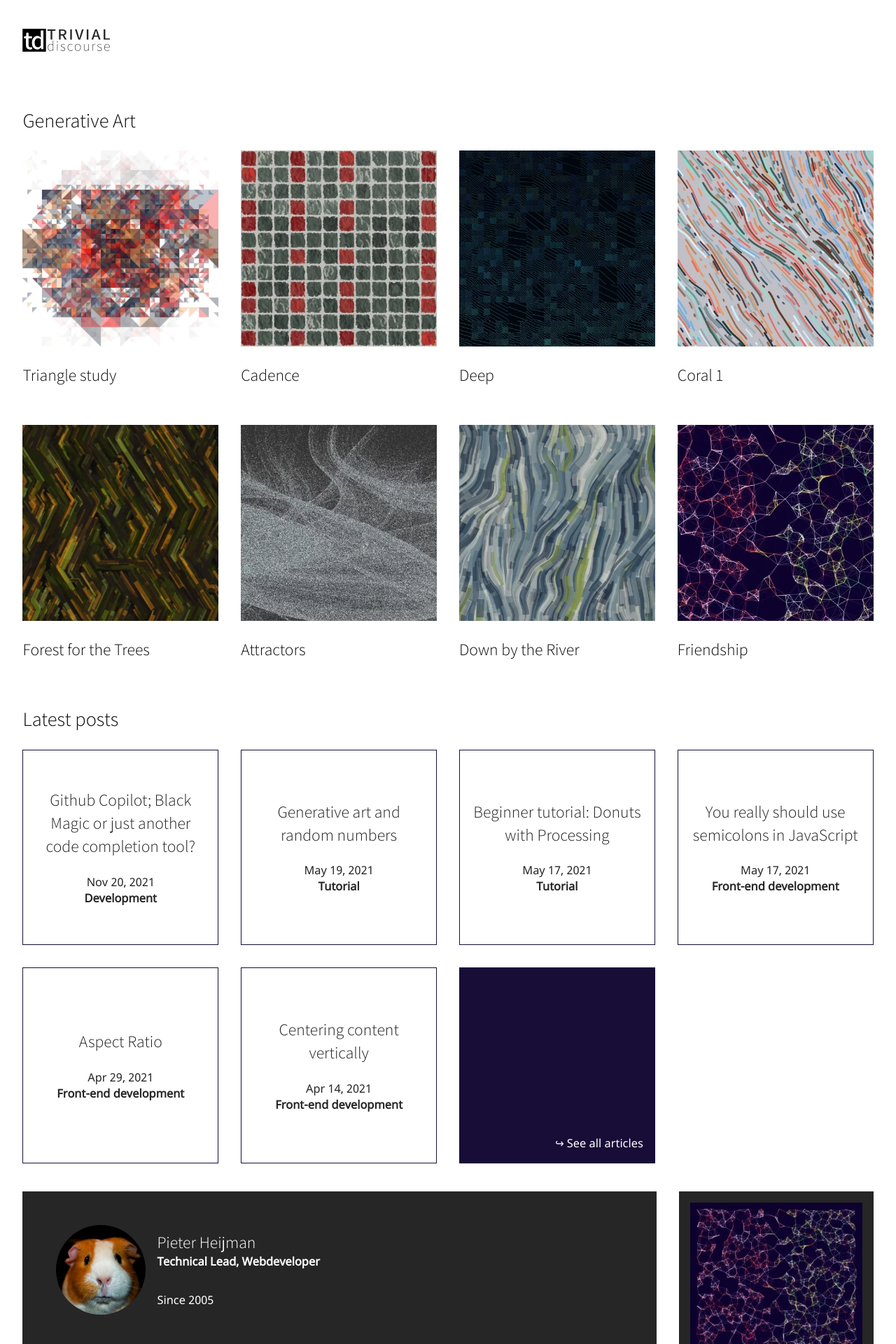
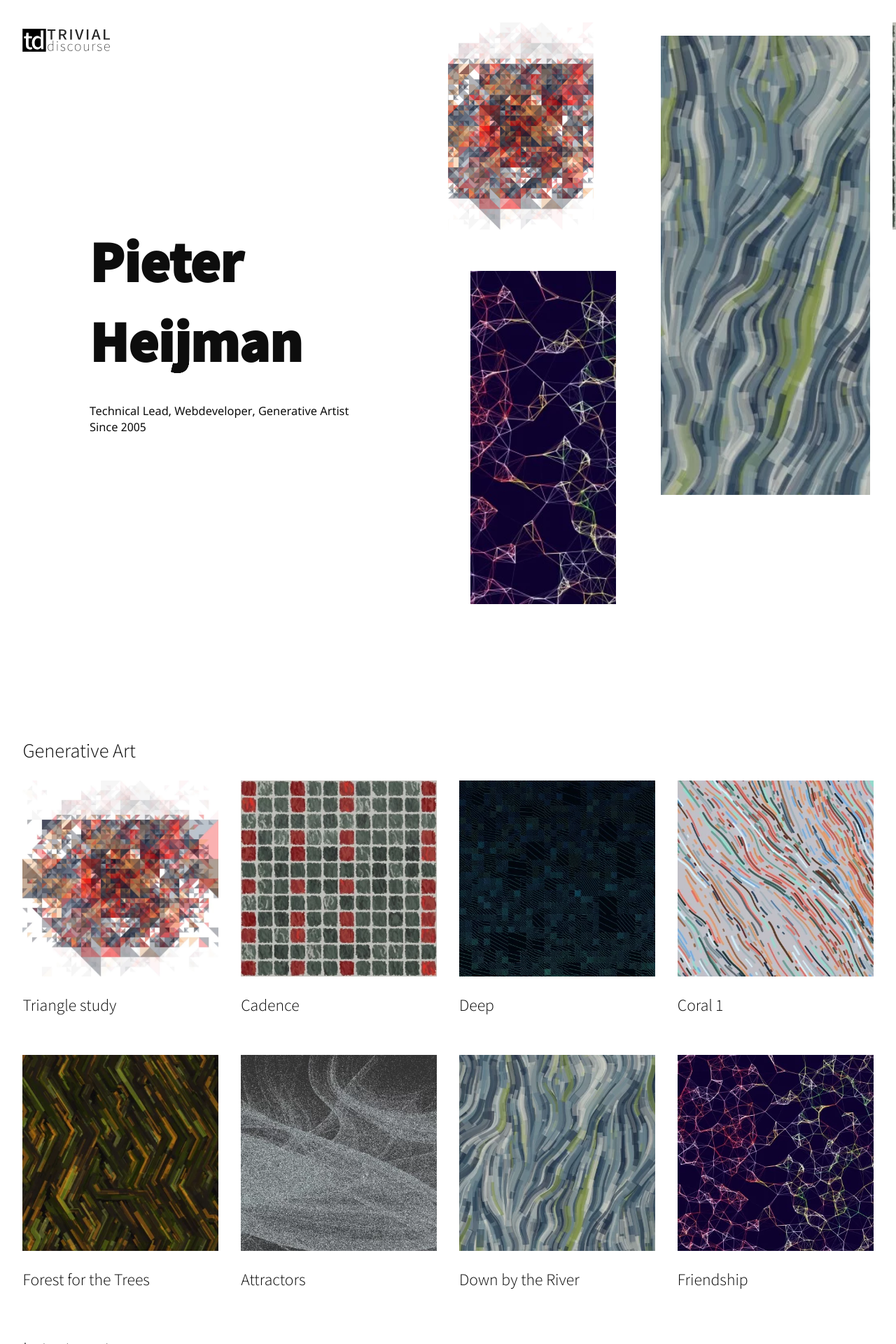
Before and after one commit to PieterHeijman/PieterHeijman.github.io, a Jekyll site: the page built from index.html, in a window 1280 px wide. Shown: the top 1920 px of the page at 70% size. Built offline with Jekyll 4.4.1, drawn with Linux system fonts in a browser that asks for light colours.

Commit message:
[TASK] New homepage header

```diff
--- a/_includes/critical.scss
+++ b/_includes/critical.scss
@@ -2,6 +2,7 @@
 @import "variables/sizing";
 @import "typography/typography";
 @import "typography/code-highlighting";
+@import "layout/home";
 @import "layout/base";
 @import "layout/buttons";
 @import "layout/navigation";
--- a/_includes/header.html
+++ b/_includes/header.html
@@ -4,9 +4,4 @@
       <img src="/assets/logo/logo.svg" width="125" height="33" class="logo" loading="lazy" alt="" />
     </a>
   </div>
-  <nav class="main-navigation">
-    <div class="menu">
-      <div class="button primary">about me</div>
-    </div>
-  </nav>
 </section>
--- /dev/null
+++ b/_includes/home.html
@@ -0,0 +1,28 @@
+<section class="home">
+  <div class="intro">
+    <div class="personalia">
+      <h1>Pieter Heijman</h1>
+      <div class="title">Technical Lead, Webdeveloper, Generative Artist</div>
+      <div class="since">Since 2005</div>
+    </div>
+  </div>
+  <div class="images">
+    <div class="image-holder">
+      <div class="image image1">
+        <img src="/assets/images/down-in-the-river-detail-thumb.webp" alt="Down in the River - by Pieter Heijman">
+      </div>
+      <div class="image image2">
+        <img src="/assets/images/friendship-detail-thumb.webp" alt="Down in the River - by Pieter Heijman">
+      </div>
+      <div class="image image3">
+        <img src="/assets/images/triangles-1.webp" alt="Down in the River - by Pieter Heijman">
+      </div>
+      <div class="image image4">
+        <img src="/assets/images/cadence-detail-thumb.webp" alt="Down in the River - by Pieter Heijman">
+      </div>
+      <div class="image image5">
+        <img src="/assets/images/deep-detail-thumb.webp" alt="Down in the River - by Pieter Heijman">
+      </div>
+    </div>
+  </div>
+</section>
--- a/_layouts/default.html
+++ b/_layouts/default.html
@@ -70,6 +70,7 @@
     <button class="understand">Мир / PEACE</button>
   </div>
   {% include header.html %}
+  {% include home.html %}
   <section class="content">
     {% include generative-art.html %}
     {% include latest.html %}
--- /dev/null
+++ b/_sass/layout/_home.scss
@@ -0,0 +1,139 @@
+section.home {
+  position: relative;
+  top: 0 - $header-large;
+  width: 100%;
+  height: 100vh;
+  display: flex;
+  justify-content: center;
+  flex-wrap: nowrap;
+  align-items: stretch;
+  overflow: hidden;
+
+  @media (max-width: 1024px) {
+    justify-content: flex-start;
+    height: unset;
+  }
+
+  .intro {
+    flex-basis: 50%;
+    width: 50%;
+    padding: $space-600;
+    margin-top: $header-large;
+    z-index: 1;
+
+    @media (max-width: 1024px) {
+      width: 100%;
+      min-width: 100%;
+      flex-basis: 100%;
+      padding: $space-300;
+      margin-top: $header-small;
+    }
+
+    .personalia {
+      h1 {
+        font-weight: 800;
+        font-variation-settings: 'wght' 750;
+        font-size: map-get($font-scale, 900);
+        margin-bottom: $space-400;
+      }
+    }
+  }
+
+  .images {
+    flex-basis: 50%;
+    max-width: 50%;
+
+    @media (max-width: 1024px) {
+      display: none;
+    }
+
+    .image-holder {
+      padding: $space-400;
+      height: 100%;
+      width: 85vw;
+      max-width: 85vw;
+      display: grid;
+      gap: $space-500;
+      grid-template-areas:
+        "a a a b b b b g g g j j"
+        "a a a b b b b g g g j j"
+        "c c c b b b b h h h k k"
+        "c c c b b b b h h h k k"
+        "c c c f e e e i i l k k";
+
+      @keyframes image1 {
+        0% {
+          transform: translate(0, 24px);
+        }
+        50% {
+          transform: translate(-100vw, 24px);
+        }
+        100% {
+          transform: translate(0, 24px);
+        }
+      }
+
+      @keyframes image2 {
+        0% {
+          transform: translate(0, 0);
+        }
+        50% {
+          transform: translate(-100vw, 0);
+        }
+        0% {
+          transform: translate(0, 0);
+        }
+      }
+
+      @keyframes image3 {
+        0% {
+          transform: translate(-32px, 5px);
+        }
+        50% {
+          transform: translate(-100vw, 5px);
+        }
+        0% {
+          transform: translate(-32px, 5px);
+        }
+      }
+
+      .image {
+        overflow: hidden;
+        position: relative;
+
+        img {
+          position: absolute;
+          left: 50%;
+          top: 50%;
+          transform: translate(-50%, -50%);
+          height: 100%;
+        }
+      }
+
+      .image1 {
+        grid-area: b;
+        animation: image1 700s linear infinite;
+      }
+
+      .image2 {
+        grid-area: c;
+        animation: image2 900s linear infinite;
+      }
+
+      .image3 {
+        grid-area: a;
+        animation: image3 630s linear infinite;
+      }
+
+      .image4 {
+        grid-area: g;
+        animation: image3 710s linear infinite;
+      }
+
+      .image5 {
+        grid-area: h;
+        animation: image2 690s linear infinite;
+      }
+    }
+  }
+}
--- a/_sass/variables/_sizing.scss
+++ b/_sass/variables/_sizing.scss
@@ -18,5 +18,5 @@ $font-scale: (
   600 : 1.44rem,
   700 : 1.728rem,
   800 : 2.074rem,
-  900 : 2.488rem,
+  900 : 4.976rem,
 );
```
